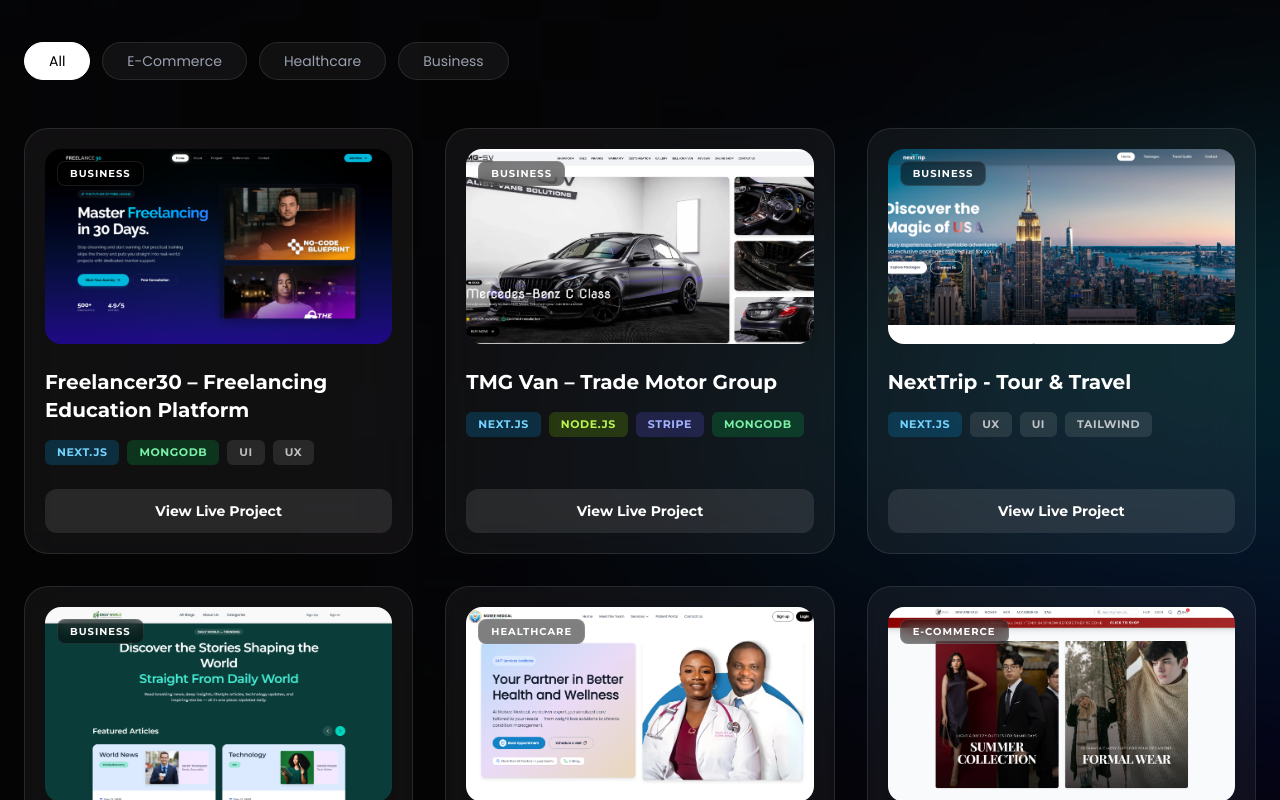
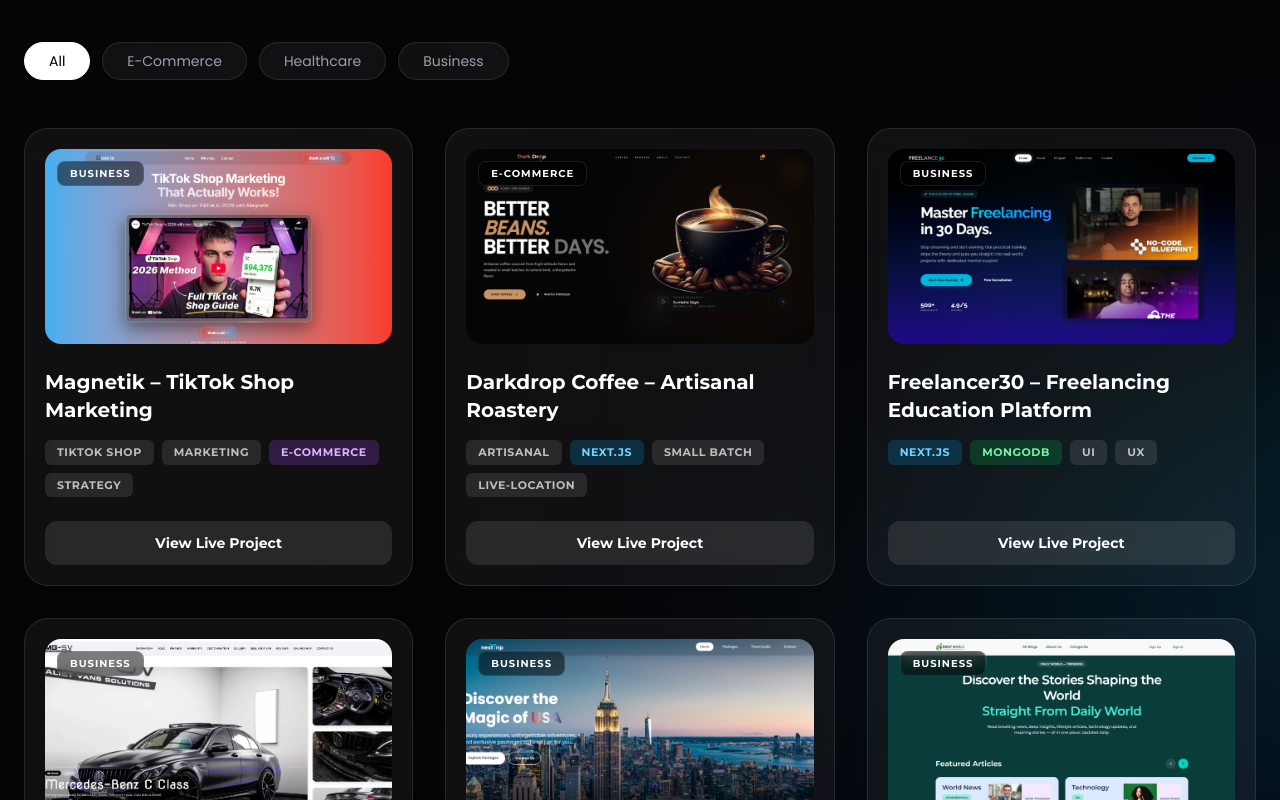
Before and after one commit to afterrender1/afterrenderweb, a Next.js app: page /our-work in a window 1280 px wide. Shown: the part 400-1200 px from the top of the page. Built offline with nearby package versions, Linux system fonts and the light colour scheme.

Commit message:
added 2 new projects on live websites

```diff
--- a/components/OurWork.jsx
+++ b/components/OurWork.jsx
@@ -9,17 +9,32 @@
 const poppins = Poppins({ subsets: ["latin"], weight: ["400"] });
 
 const projects = [
-
   {
     id: 0,
+    title: "Magnetik – TikTok Shop Marketing",
+    category: "Business",
+    thumbnail: "/images/our-work/magnetik.png",
+    liveUrl: "https://magnetik.vercel.app/",
+    tags: ["TikTok Shop", "Marketing", "E-Commerce", "Strategy"],
+  },
+  {
+    id: 1,
+    title: "Darkdrop Coffee – Artisanal Roastery",
+    category: "E-Commerce",
+    thumbnail: "/images/our-work/coffee.png",
+    liveUrl: "https://darkdrop-coffee.vercel.app/",
+    tags: ["Artisanal", "Next.js", "Small Batch", "live-location"],
+  },
+  {
+    id: 2,
     title: "Freelancer30 – Freelancing Education Platform",
     category: "Business",
     thumbnail: "/images/our-work/freelancer30.png",
     liveUrl: "https://freelancer30xar.vercel.app/",
-    tags: ["Next.js",   "MongoDB" , "UI" , "UX"],
+    tags: ["Next.js", "MongoDB", "UI", "UX"],
   },
   {
-    id: 1,
+    id: 3,
     title: "TMG Van – Trade Motor Group",
     category: "Business",
     thumbnail: "/images/our-work/tmgvan.png",
@@ -27,15 +42,15 @@
     tags: ["Next.js", "Node.js", "Stripe", "MongoDB"],
   },
   {
-    id: 2,
-    title: "NextTrip - Tour & Travel ",
+    id: 4,
+    title: "NextTrip - Tour & Travel",
     category: "Business",
     thumbnail: "/images/our-work/nextrip.png",
     liveUrl: "https://nextripxar.vercel.app/",
     tags: ["Next.js", "UX", "UI", "Tailwind"],
   },
   {
-    id: 3,
+    id: 5,
     title: "Daily World – Blogging Platform",
     category: "Business",
     thumbnail: "/images/our-work/daily-world.png",
@@ -43,7 +58,7 @@
     tags: ["Blog", "Node.js", "MongoDB", "Admin Panel"],
   },
   {
-    id: 4,
+    id: 6,
     title: "Mobee Medical – Healthcare Website",
     category: "Healthcare",
     thumbnail: "/images/our-work/mobeemedical.png",
@@ -51,25 +66,23 @@
     tags: ["Healthcare", "Next.js", "UI/UX"],
   },
   {
-    id: 5,
+    id: 7,
     title: "Jave – E-Commerce Platform",
     category: "E-Commerce",
     thumbnail: "/images/our-work/jave.png",
     liveUrl: "https://javexafterrender.vercel.app",
     tags: ["E-Commerce", "Next.js", "Stripe"],
   },
-
   {
-    id: 6,
+    id: 8,
     title: "Deigo Hair Studio",
     category: "Business",
     thumbnail: "/images/our-work/deigo.png",
     liveUrl: "https://deigo.vercel.app",
     tags: ["Next.js", "Salon", "UI/UX"],
   },
-
   {
-    id: 7,
+    id: 9,
     title: "Render Store – Online Shop",
     category: "E-Commerce",
     thumbnail: "/images/our-work/renderstore.png",
```
Also changed, not shown: public/images/our-work/coffee.png (added), public/images/our-work/magnetik.png (added).
